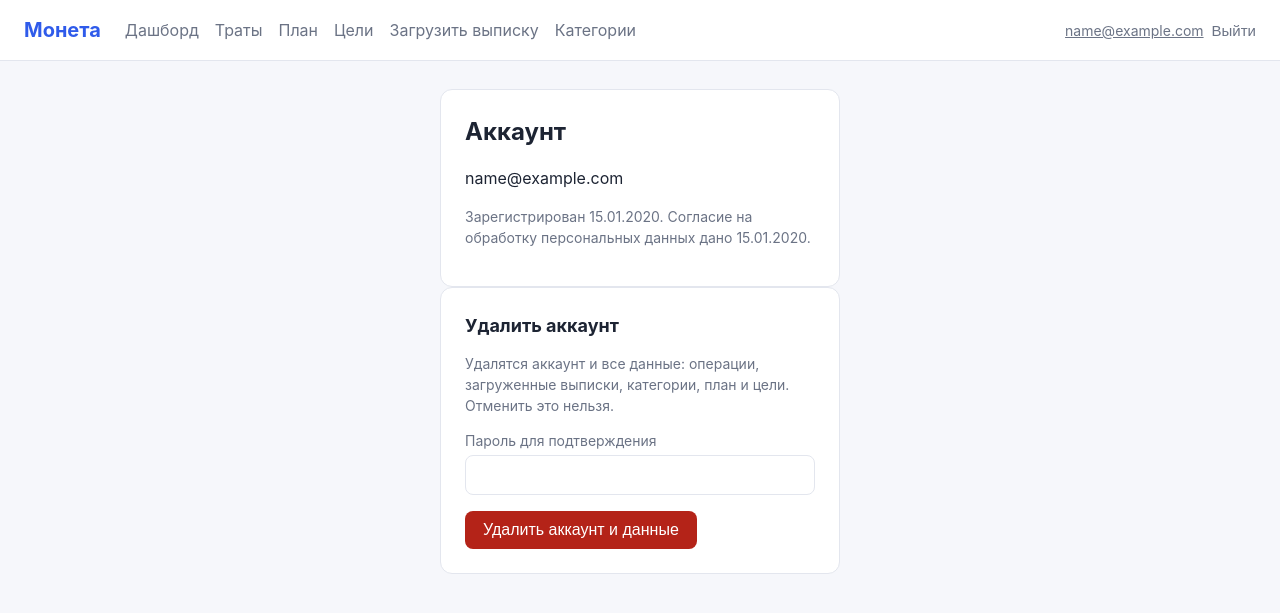
After one commit to shtempell12/moneta, a FastAPI app: template app/web/templates/account.html in a window 1280 px wide. The commit adds this page. Shown: the top 613 px of the page. Run offline with FastAPI, Linux system fonts and the light colour scheme; the template is opened without the code that fills it: most values are stand-ins (such as "Sample title", 1, 10 or a date in 2020).

Commit message:
feat: add account page with account deletion

```diff
--- /dev/null
+++ b/app/web/templates/account.html
@@ -0,0 +1,24 @@
+{% extends "base.html" %}
+{% block title %}Аккаунт — Монета{% endblock %}
+{% block content %}
+<div class="card narrow">
+  <h1>Аккаунт</h1>
+  <p>{{ current.user.email }}</p>
+  <p class="muted">
+    Зарегистрирован {{ current.user.created_at.strftime("%d.%m.%Y") }}.
+    Согласие на обработку персональных данных дано {{ current.user.pd_consent_at.strftime("%d.%m.%Y") }}.
+  </p>
+</div>
+<div class="card narrow">
+  <h2>Удалить аккаунт</h2>
+  <p class="muted">Удалятся аккаунт и все данные: операции, загруженные выписки, категории, план и цели. Отменить это нельзя.</p>
+  {% if error %}<div class="error">{{ error }}</div>{% endif %}
+  <form method="post" action="/account/delete" onsubmit="return confirm('Удалить аккаунт и все данные без возможности восстановления?')">
+    <input type="hidden" name="csrf_token" value="{{ current.csrf_token }}">
+    <label>Пароль для подтверждения
+      <input type="password" name="password" required autocomplete="current-password">
+    </label>
+    <button type="submit" class="danger-button">Удалить аккаунт и данные</button>
+  </form>
+</div>
+{% endblock %}
--- a/app/web/templates/base.html
+++ b/app/web/templates/base.html
@@ -50,6 +50,8 @@
     button.link { background: none; color: var(--muted); padding: 0; font-size: 15px; }
     button.link:hover { color: var(--text); }
     button.link.danger { color: var(--error); }
+    button.danger-button { background: var(--error); }
+    button.danger-button:hover { background: #8f1c13; }
     .inline { display: inline; }
     .error, .notice { padding: 10px 12px; border-radius: 8px; margin-bottom: 16px; }
     .error { background: var(--error-bg); color: var(--error); }
@@ -100,7 +102,7 @@
       <a href="/categories" class="{{ 'active' if path.startswith('/categories') }}">Категории</a>
     </nav>
     <form method="post" action="/logout" class="user">
-      <span class="muted">{{ current.user.email }}</span>
+      <a href="/account" class="muted">{{ current.user.email }}</a>
       <input type="hidden" name="csrf_token" value="{{ current.csrf_token }}">
       <button type="submit" class="link">Выйти</button>
     </form>
--- a/app/web/templates/login.html
+++ b/app/web/templates/login.html
@@ -3,6 +3,7 @@
 {% block content %}
 <div class="card narrow">
   <h1>Вход</h1>
+  {% if deleted %}<div class="notice">Аккаунт и все ваши данные удалены.</div>{% endif %}
   {% if error %}<div class="error">{{ error }}</div>{% endif %}
   <form method="post" action="/login">
     <label>Email
```
Also changed, not shown: app/web/routes.py (+35 -3 lines), tests/web/test_auth_pages.py (+20 -0 lines).
